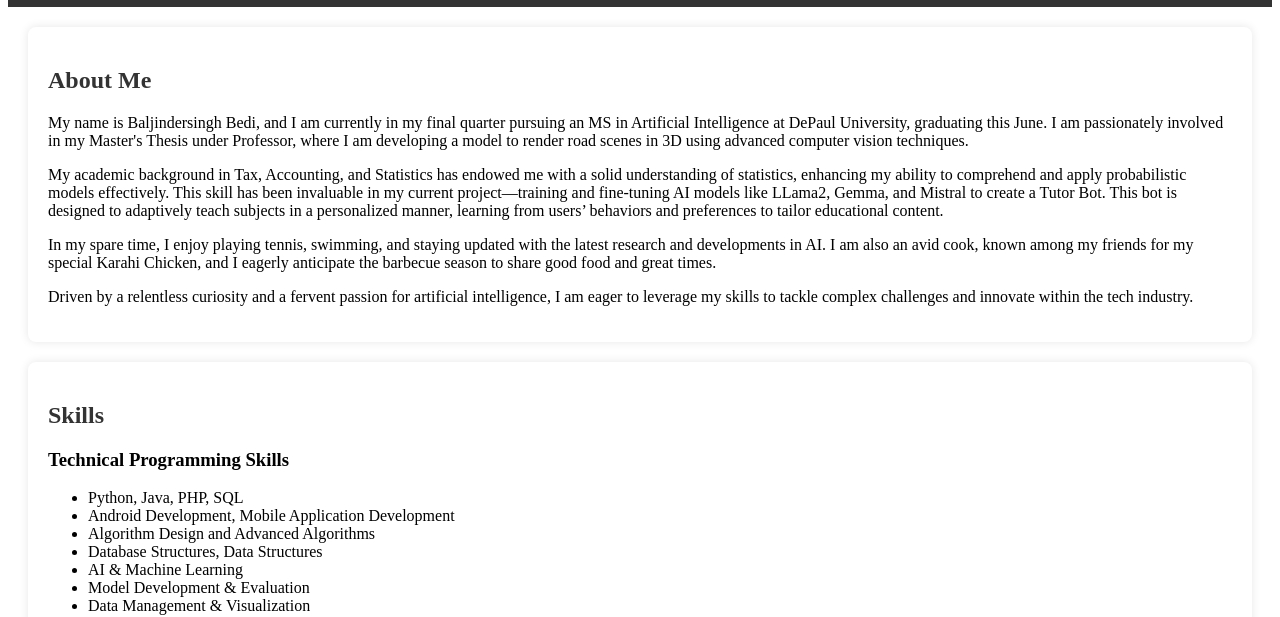
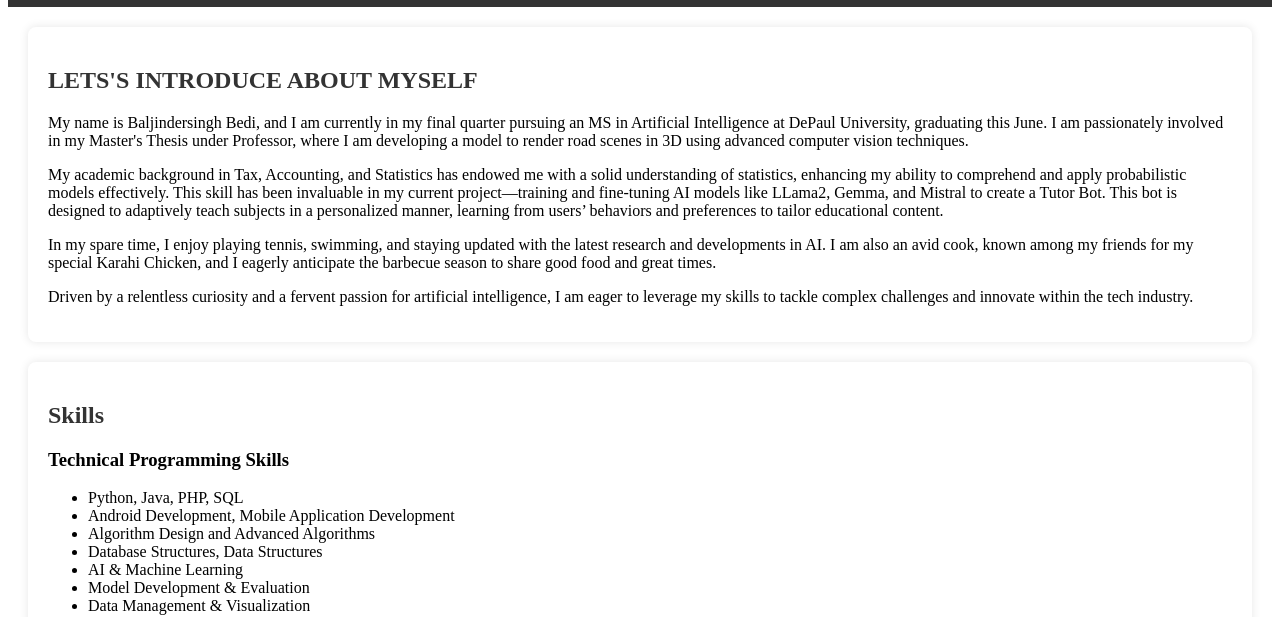
Before and after one commit to sunnybedi990/sunnybedi990.github.io, a plain HTML site: page index.html in a window 1280 px wide. Shown: the part 193-810 px from the top of the page. Drawn offline with Linux system fonts and the light colour scheme.

Commit message:
Update index.html

```diff
--- a/index.html
+++ b/index.html
@@ -26,7 +26,7 @@
     </header>
 
     <section id="about-me">
-	    <h2>About Me</h2>
+	    <h2>LETS'S INTRODUCE ABOUT MYSELF</h2>
 	    <p>My name is Baljindersingh Bedi, and I am currently in my final quarter pursuing an MS in Artificial Intelligence at DePaul University, graduating this June. I am passionately involved in my Master's Thesis under Professor, where I am developing a model to render road scenes in 3D using advanced computer vision techniques.</p>
 	    <p>My academic background in Tax, Accounting, and Statistics has endowed me with a solid understanding of statistics, enhancing my ability to comprehend and apply probabilistic models effectively. This skill has been invaluable in my current project—training and fine-tuning AI models like LLama2, Gemma, and Mistral to create a Tutor Bot. This bot is designed to adaptively teach subjects in a personalized manner, learning from users’ behaviors and preferences to tailor educational content.</p>
 	    <p>In my spare time, I enjoy playing tennis, swimming, and staying updated with the latest research and developments in AI. I am also an avid cook, known among my friends for my special Karahi Chicken, and I eagerly anticipate the barbecue season to share good food and great times.</p>
```
